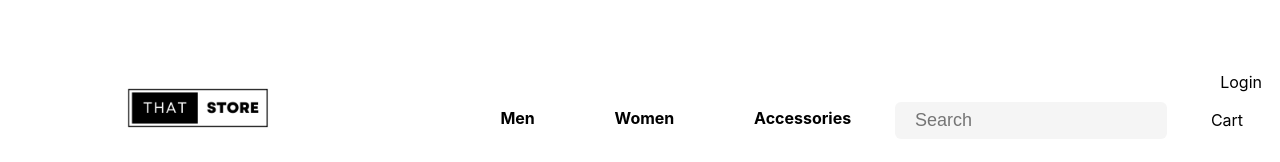
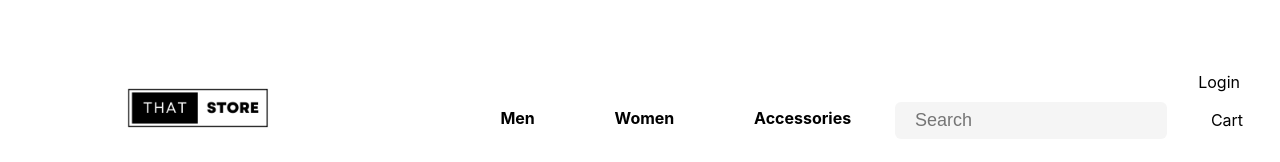
Before and after one commit to baekben/mockEcommerce, a React (Vite) app: page / in a window 1280 px wide. Shown: the top 162 px of the page. Built offline with nearby package versions, Linux system fonts and the light colour scheme.

Commit message:
style update

```diff
--- a/src/App.css
+++ b/src/App.css
@@ -43,6 +43,7 @@
 
 .userLogin {
   grid-area: userLogin;
+  padding-right: 22px;
 }
 
 .storeNavigation {
```
